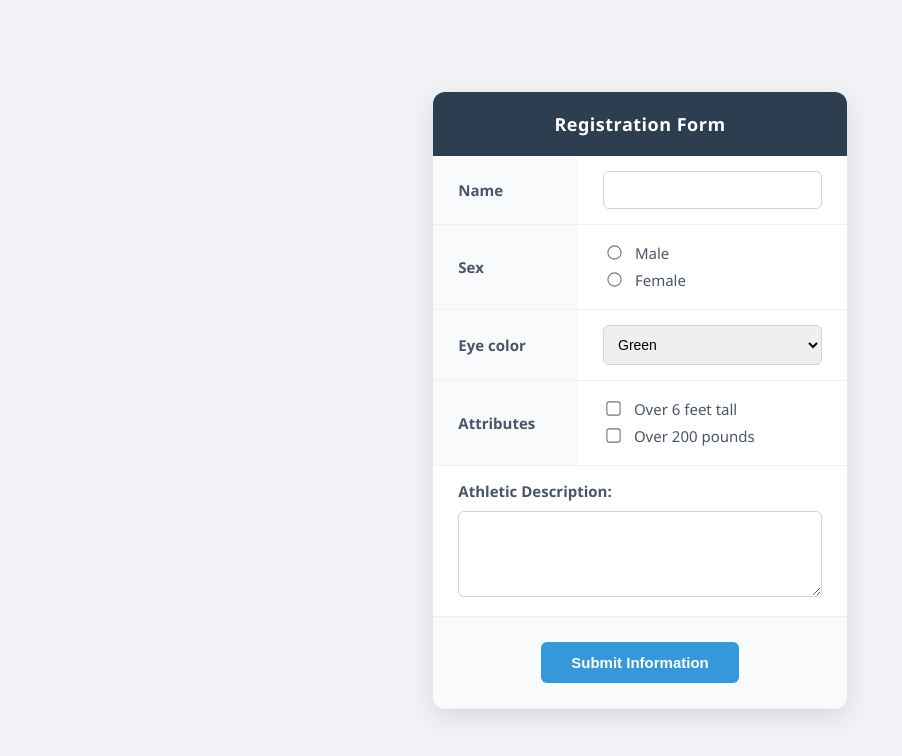
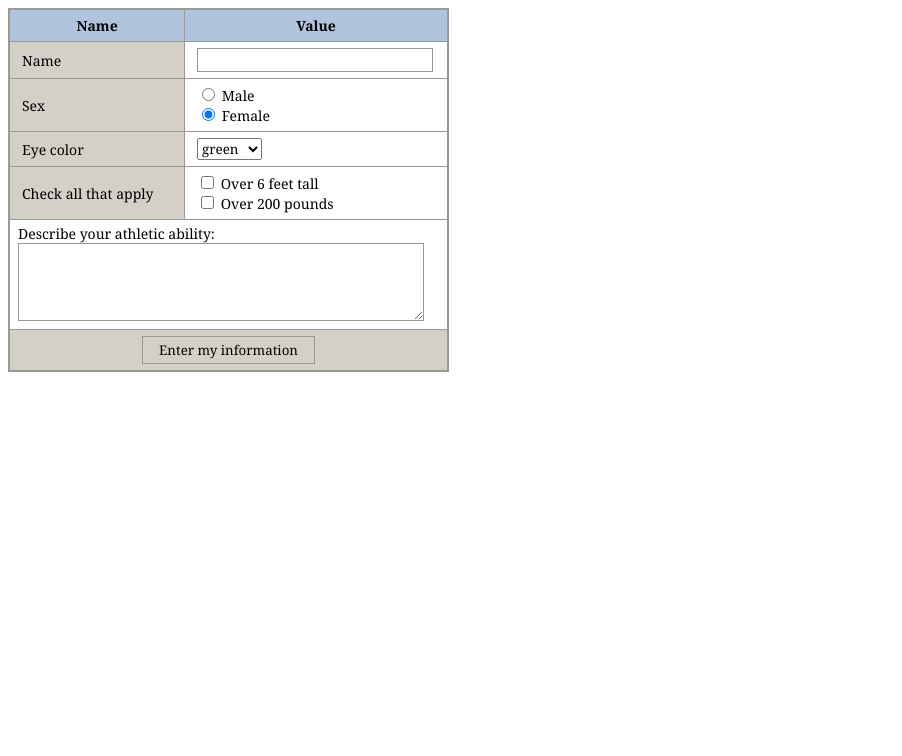
Before and after one commit to gonzalesace/finals, a plain HTML site: page index.html in a window 1280 px wide. Shown: the whole page, without its empty margins (0-902 px from the left). Drawn offline with Linux system fonts and the light colour scheme.

Commit message:
Update index.html

```diff
--- a/index.html
+++ b/index.html
@@ -3,104 +3,68 @@
 <head>
     <meta charset="UTF-8">
     <meta name="viewport" content="width=device-width, initial-scale=1.0">
-    <title>User Information Form</title>
+    <title>HTML Form</title>
     <style>
-        body {
-            font-family: 'Segoe UI', Tahoma, Geneva, Verdana, sans-serif;
-            background-color: #f0f2f5;
-            display: flex;
-            justify-content: center;
-            align-items: center;
-            min-height: 100vh;
-            margin: 0;
+        * {
+            font-family: Georgia, 'Times New Roman', Times, serif;
         }
-
         table {
-            border-collapse: separate;
-            border-spacing: 0;
-            background-color: #ffffff;
-            border-radius: 12px;
-            overflow: hidden;
-            box-shadow: 0 8px 24px rgba(0,0,0,0.1);
-            width: 100%;
-            max-width: 500px;
+            border-collapse: collapse;
+            background-color: #d4d0c8;
+            border: 2px solid #999;
         }
-
         th {
-            background-color: #2c3e50;
-            color: #ffffff;
-            padding: 20px;
+            background-color: #b0c4de;
+            border: 1px solid #999;
+            padding: 6px 12px;
             text-align: center;
-            font-size: 18px;
-            letter-spacing: 0.5px;
+            font-size: 14px;
         }
-
         td {
-            padding: 15px 25px;
-            border-bottom: 1px solid #edf2f7;
-            font-size: 15px;
-            color: #4a5568;
+            border: 1px solid #999;
+            padding: 6px 12px;
+            font-size: 14px;
+            vertical-align: middle;
         }
-
         td:first-child {
-            background-color: #f8fafc;
-            font-weight: 600;
-            width: 35%;
+            background-color: #d4d0c8;
+            width: 40%;
         }
-
-        input[type="text"],
-        select,
+        td:last-child {
+            background-color: white;
+        }
+        input[type="text"] {
+            width: 95%;
+            border: 1px solid #999;
+            padding: 2px 4px;
+            font-family: Georgia, 'Times New Roman', Times, serif;
+        }
+        select {
+            font-family: Georgia, 'Times New Roman', Times, serif;
+        }
         textarea {
-            width: 100%;
-            border: 1px solid #cbd5e0;
-            border-radius: 6px;
-            padding: 10px;
-            box-sizing: border-box;
-            font-size: 14px;
-            outline: none;
+            width: 95%;
+            font-family: Georgia, 'Times New Roman', Times, serif;
+            border: 1px solid #999;
+            resize: vertical;
         }
-
-        input[type="text"]:focus,
-        select:focus,
-        textarea:focus {
-            border-color: #3498db;
-            box-shadow: 0 0 0 3px rgba(52, 152, 219, 0.2);
+        .describe-td {
+            background-color: white !important;
+            padding: 4px 8px;
         }
-
-        .radio-group, .checkbox-group {
-            line-height: 1.8;
+        .btn-td {
+            text-align: center;
+            background-color: #d4d0c8 !important;
         }
-
-        tr td.describe-td {
-            background-color: #ffffff;
+        input[type="submit"] {
+            background-color: #d4d0c8;
+            border: 1px solid #999;
+            padding: 4px 16px;
+            cursor: pointer;
+            font-family: Georgia, 'Times New Roman', Times, serif;
         }
-
-        tr td.btn-td {
-            text-align: center;
-            background-color: #f8fafc;
-            padding: 25px;
-        }
-
-        input[type="submit"] {
-            background-color: #3498db;
-            color: white;
-            border: none;
-            padding: 12px 30px;
-            border-radius: 6px;
-            cursor: pointer;
-            font-weight: 600;
-            font-size: 15px;
-            transition: background 0.2s;
-        }
-
         input[type="submit"]:hover {
-            background-color: #2980b9;
-        }
-
-        input[type="radio"], input[type="checkbox"] {
-            margin-right: 10px;
-            transform: scale(1.1);
-            cursor: pointer;
+            background-color: #b0c4de;
         }
     </style>
 </head>
@@ -108,22 +72,20 @@
 
     <form action="thankyou.html" method="post">
         <table>
-            <thead>
             <tr>
-                    <th colspan="2">Registration Form</th>
+                <th>Name</th>
+                <th>Value</th>
             </tr>
-            </thead>
-            <tbody>
             <tr>
                 <td><label for="name">Name</label></td>
-                    <td><input type="text" id="name" name="name" required></td>
+                <td><input type="text" id="name" name="name"></td>
             </tr>
             <tr>
                 <td>Sex</td>
-                    <td class="radio-group">
+                <td>
                     <input type="radio" id="male" name="sex" value="male">
                     <label for="male">Male</label><br>
-                        <input type="radio" id="female" name="sex" value="female">
+                    <input type="radio" id="female" name="sex" value="female" checked>
                     <label for="female">Female</label>
                 </td>
             </tr>
@@ -131,15 +93,15 @@
                 <td><label for="eyecolor">Eye color</label></td>
                 <td>
                     <select name="eyecolor" id="eyecolor">
-                            <option value="brown">Brown</option>
-                            <option value="blue">Blue</option>
-                            <option value="green" selected>Green</option>
+                        <option value="green" selected>green</option>
+                        <option value="blue">blue</option>
+                        <option value="brown">brown</option>
                     </select>
                 </td>
             </tr>
             <tr>
-                    <td>Attributes</td>
-                    <td class="checkbox-group">
+                <td>Check all that apply</td>
+                <td>
                     <input type="checkbox" id="tall" name="tall" value="tall">
                     <label for="tall">Over 6 feet tall</label><br>
                     <input type="checkbox" id="heavy" name="heavy" value="heavy">
@@ -148,16 +110,15 @@
             </tr>
             <tr>
                 <td colspan="2" class="describe-td">
-                        <label for="athletic"><strong>Athletic Description:</strong></label>
-                        <textarea id="athletic" name="athletic" rows="4" style="margin-top: 10px;"></textarea>
+                    <label for="athletic">Describe your athletic ability:</label><br>
+                    <textarea id="athletic" name="athletic" rows="4" cols="50"></textarea>
                 </td>
             </tr>
             <tr>
                 <td colspan="2" class="btn-td">
-                        <input type="submit" value="Submit Information">
+                    <input type="submit" value="Enter my information">
                 </td>
             </tr>
-            </tbody>
         </table>
     </form>
 
```
Lines whose indentation alone changed are shown as unchanged.
